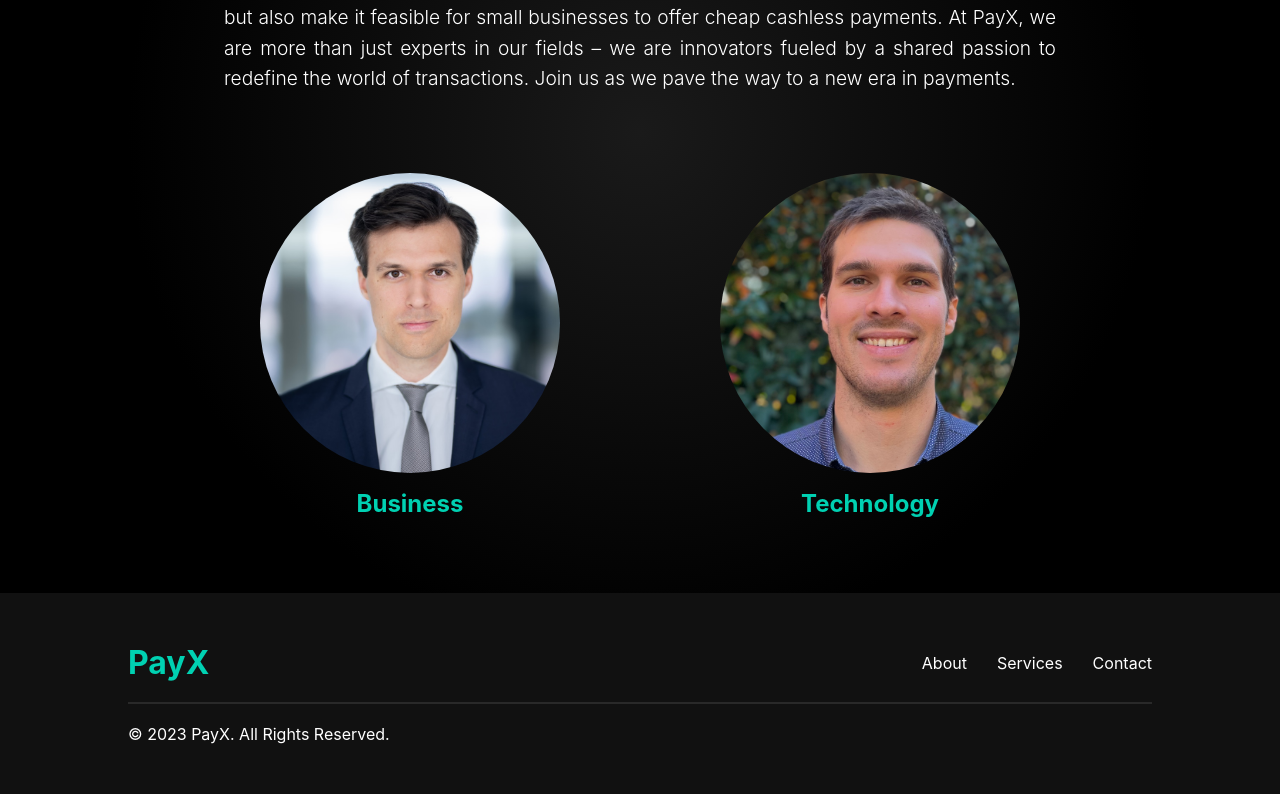
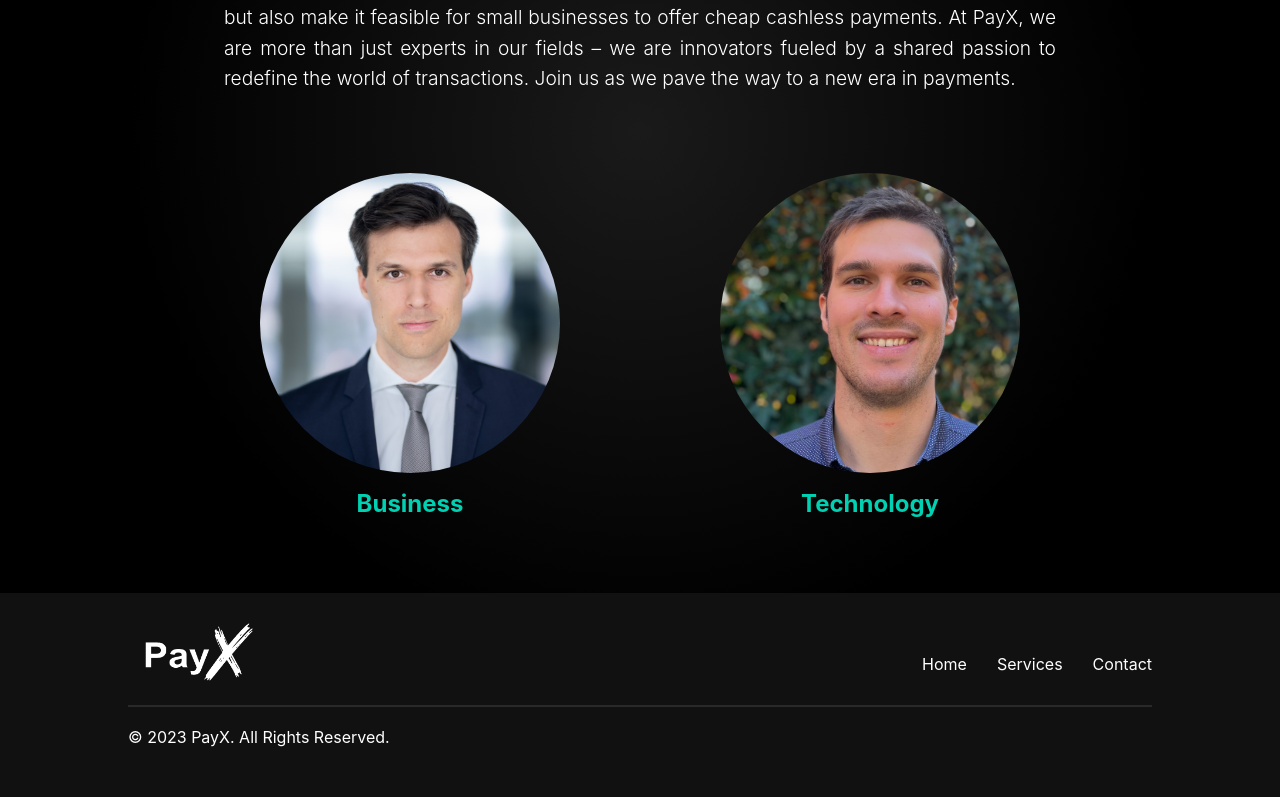
Before and after one commit to Flizpay/pay-with-x.github.io, a React (Create React App) app: page / in a window 1280 px wide. Shown: the part 4353-5150 px from the top of the page. Built offline with nearby package versions, Linux system fonts and the light colour scheme; the HTML template or start-up script is replaced by a standard one.

Commit message:
setup gh-pages 5

```diff
--- a/src/components/Footer.js
+++ b/src/components/Footer.js
@@ -16,9 +16,11 @@ const styles = {
         marginBottom: '20px',
     },
     logo: {
-        fontSize: '2rem',
-        fontWeight: 'bold',
-        color: '#00D1B2',
+        // Removed fontSize and fontWeight, as they're not relevant for an image
+        height: '130px',   // Increased logo size from 40px to 50px
+        width: '140px',
+        marginTop: '-3.5rem', // Adjust this value to keep the footer size the same
+        marginBottom: '-2rem', // Adjust this value to keep the footer size the same
     },
     nav: {
         display: 'flex',
@@ -28,6 +30,7 @@ const styles = {
         color: 'white',
         textDecoration: 'none',
         transition: 'color 0.2s',
+        cursor: 'pointer', // Makes it look clickable
         ':hover': {
             color: '#00D1B2',
         },
@@ -53,12 +56,17 @@ const styles = {
 };
 
 function Footer() {
+    const scrollToSection = (sectionID) => {
+        document.getElementById(sectionID).scrollIntoView({ behavior: 'smooth' });
+    };
+
     return (
         <div style={styles.footer}>
             <div style={styles.footerTop}>
-                <span style={styles.logo}>PayX</span>
+                {/* Replace the "PayX" text with your logo */}
+                <img src="/logo.png" alt="PayX Logo" style={styles.logo} />
                 <div style={styles.nav}>
-                    <a href="/about" style={styles.footerLink}>About</a>
+                    <div onClick={() => scrollToSection('home')} style={styles.footerLink}>Home</div>
                     <a href="/services" style={styles.footerLink}>Services</a>
                     <a href="/contact" style={styles.footerLink}>Contact</a>
                 </div>
```
Also changed, not shown: 7 other files (tests, documents, lock files or other folders).
